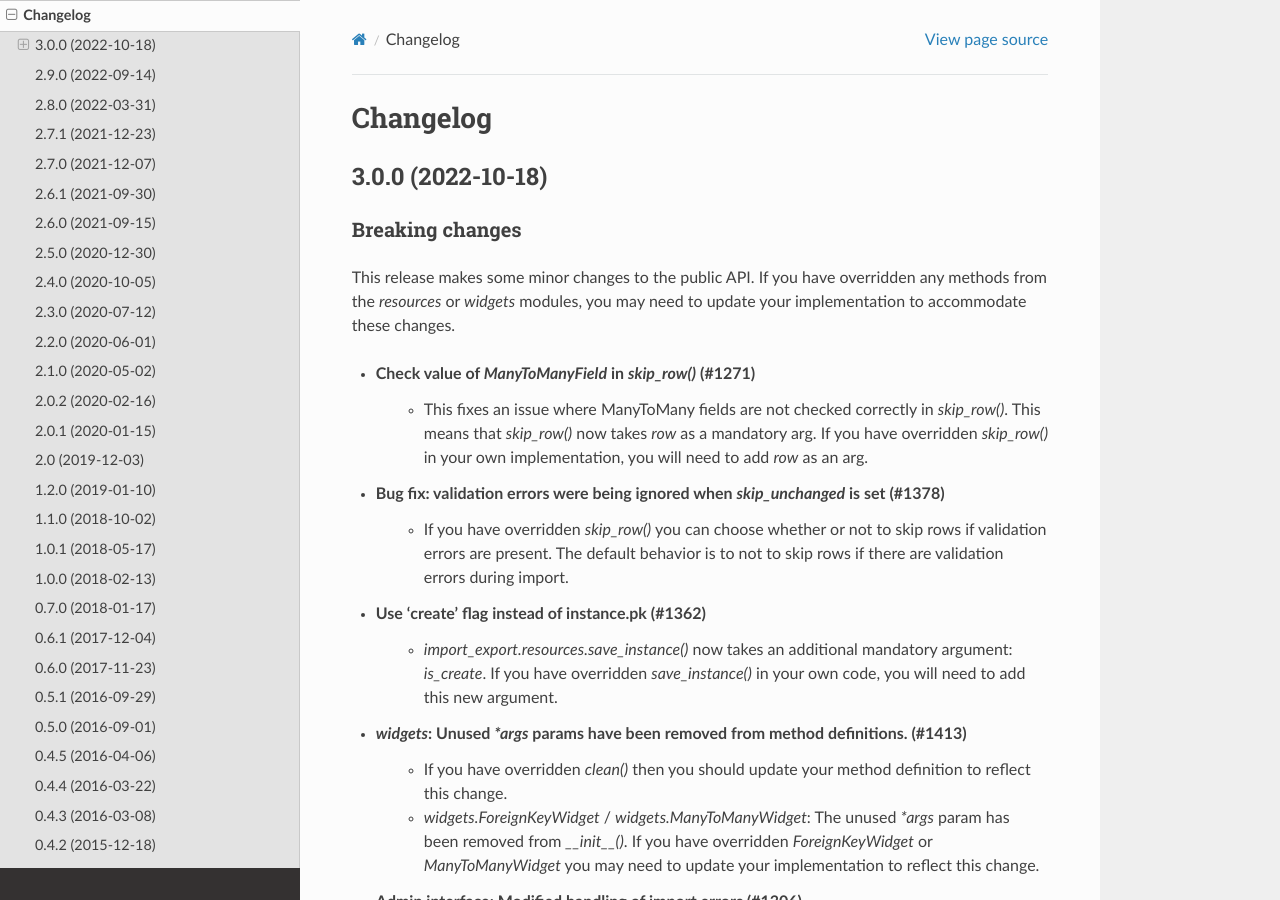
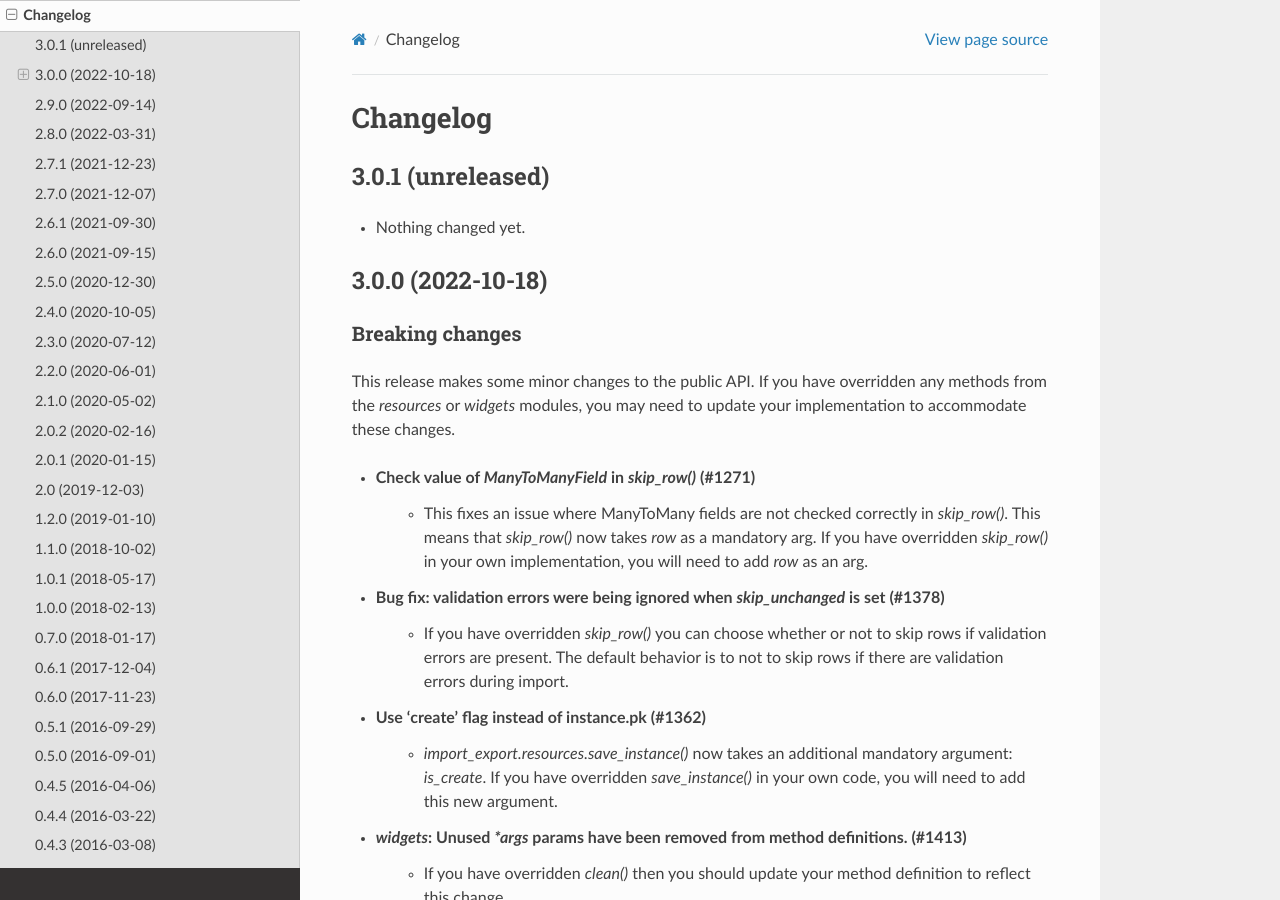
Before and after one commit to django-import-export/django-import-export, a Sphinx documentation site: the page built from docs/changelog.rst, in a window 1280 px wide and 900 px high. Built offline with Sphinx 7.4.7 and the Read the Docs theme 2.0.0, drawn with Linux system fonts in a browser that asks for light colours.

Commit message:
Back to development: 3.0.1

```diff
--- a/docs/changelog.rst
+++ b/docs/changelog.rst
@@ -1,5 +1,11 @@
 Changelog
 =========
+
+3.0.1 (unreleased)
+------------------
+
+- Nothing changed yet.
+
 
 3.0.0 (2022-10-18)
 ------------------
--- a/import_export/__init__.py
+++ b/import_export/__init__.py
@@ -1 +1 @@
-__version__ = '3.0.0'
+__version__ = '3.0.1.dev0'
```
